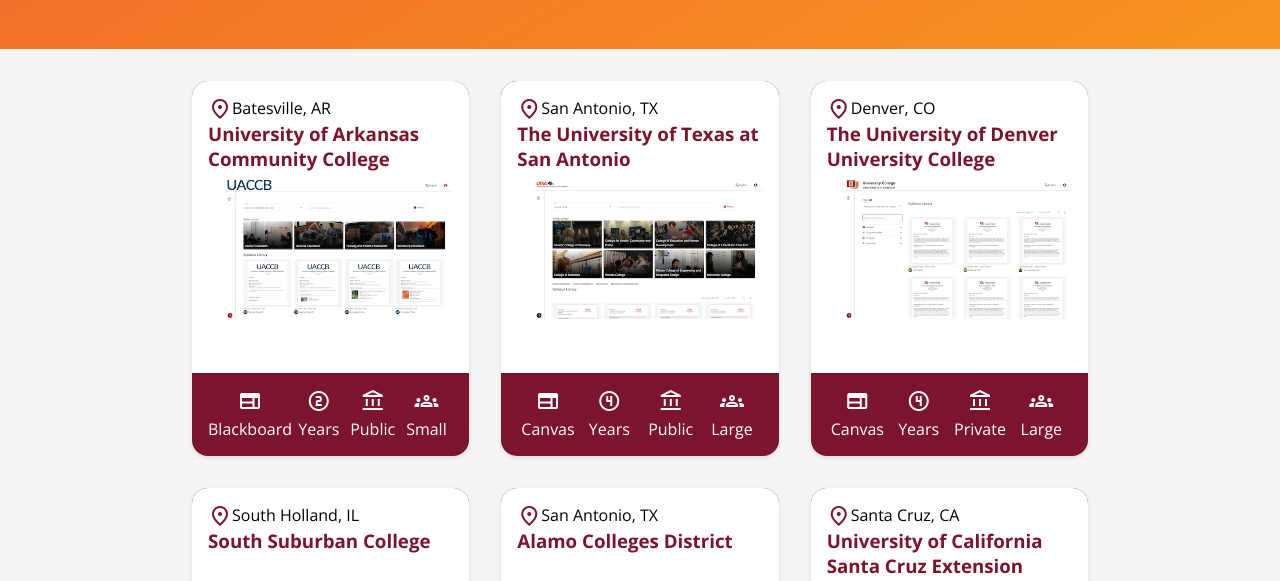
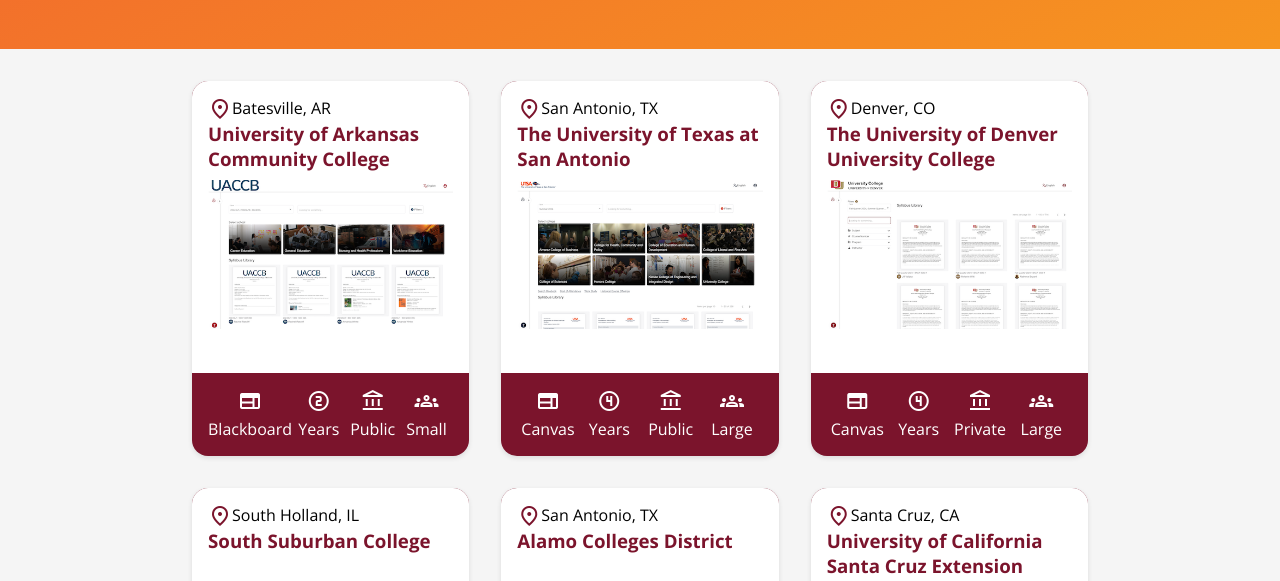
Before and after one commit to DirectorToGo/simple-customer-showcase, a plain HTML site: page index.html in a window 1280 px wide. Shown: the part 151-732 px from the top of the page. Drawn offline with nearby package versions, Linux system fonts and the light colour scheme.

Commit message:
Updated styles

```diff
--- a/style.css
+++ b/style.css
@@ -139,7 +139,7 @@
 }
 
 #card-heading {
-    padding: 1em 0em 1em 1em;
+    padding: 1em 1em 1em 1em;
     background-color: white;
     overflow: hidden;
     height: 100%;
@@ -149,7 +149,6 @@
     justify-content: center;
     margin: auto;
     width: 100%;
-    padding: 0em 1em 1em 1em;
 }
 
 #card-image img {
```
